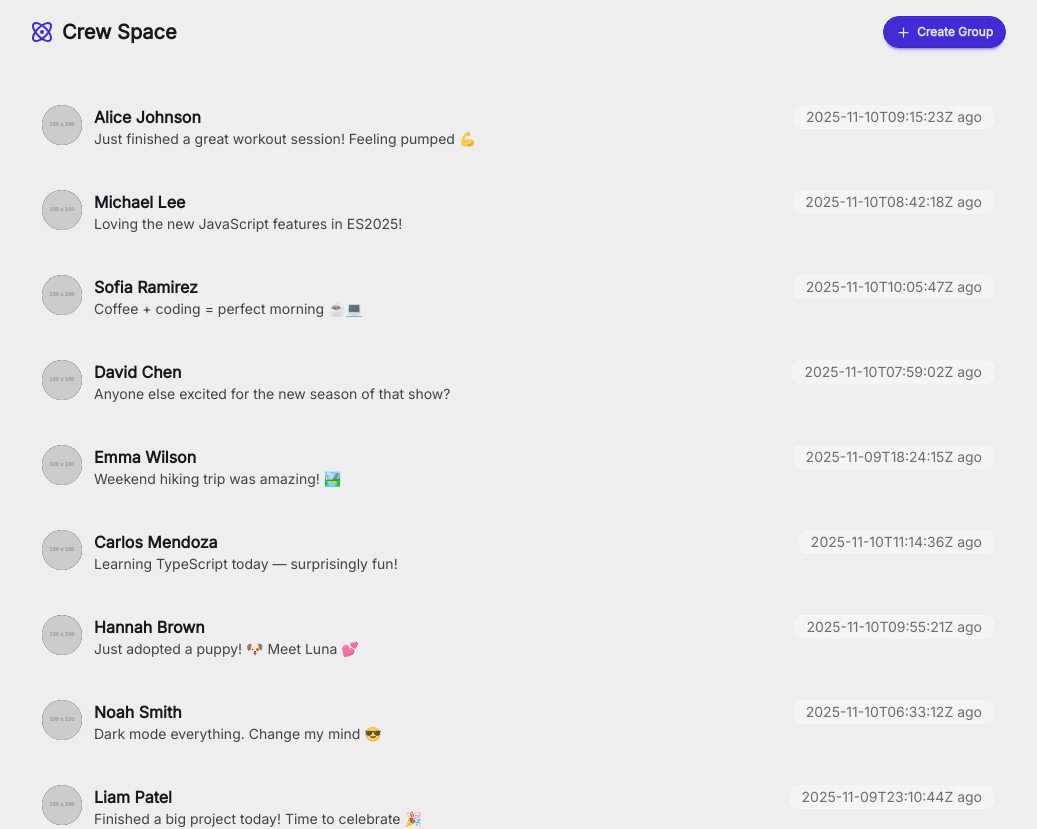
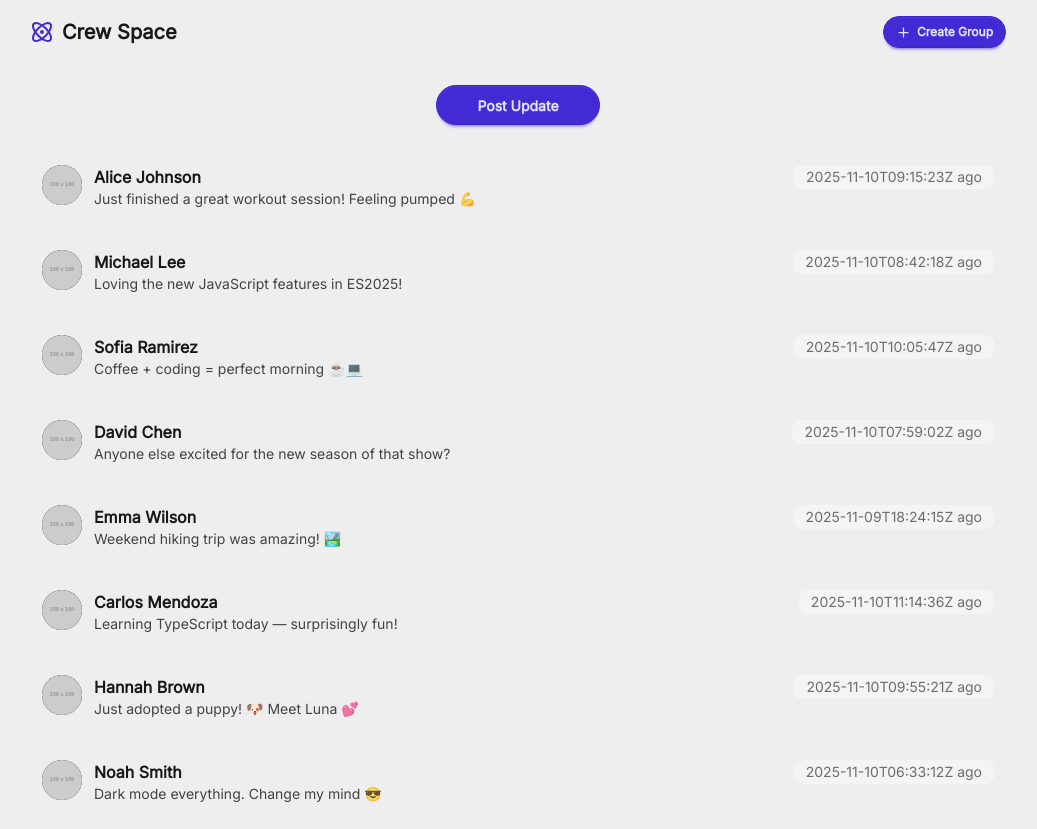
Before and after one commit to brijeshdevio/crew-space, a React (Vite) app in the folder web/: page /g/1 in a window 1280 px wide. Shown: the top 829 px of the page, without its empty margins (122-1159 px from the left). Built offline with nearby package versions, Linux system fonts and the light colour scheme; a web font is replaced by a local one.

Commit message:
feat(web): add group feed  post update button

```diff
--- a/web/src/pages/GroupFeed.tsx
+++ b/web/src/pages/GroupFeed.tsx
@@ -4,10 +4,19 @@ import type { GroupFeedType } from "@/types/group-feed";
 
 export function GroupFeed() {
   return (
-    <section>
-      {groupFeed.map((feed: GroupFeedType) => (
-        <GroupFeedCard key={feed._id} {...feed} />
-      ))}
-    </section>
+    <>
+      <section>
+        <div className="text-center">
+          <button className="btn btn-primary rounded-full px-10">
+            Post Update
+          </button>
+        </div>
+      </section>
+      <section>
+        {groupFeed.map((feed: GroupFeedType) => (
+          <GroupFeedCard key={feed._id} {...feed} />
+        ))}
+      </section>
+    </>
   );
 }
```
